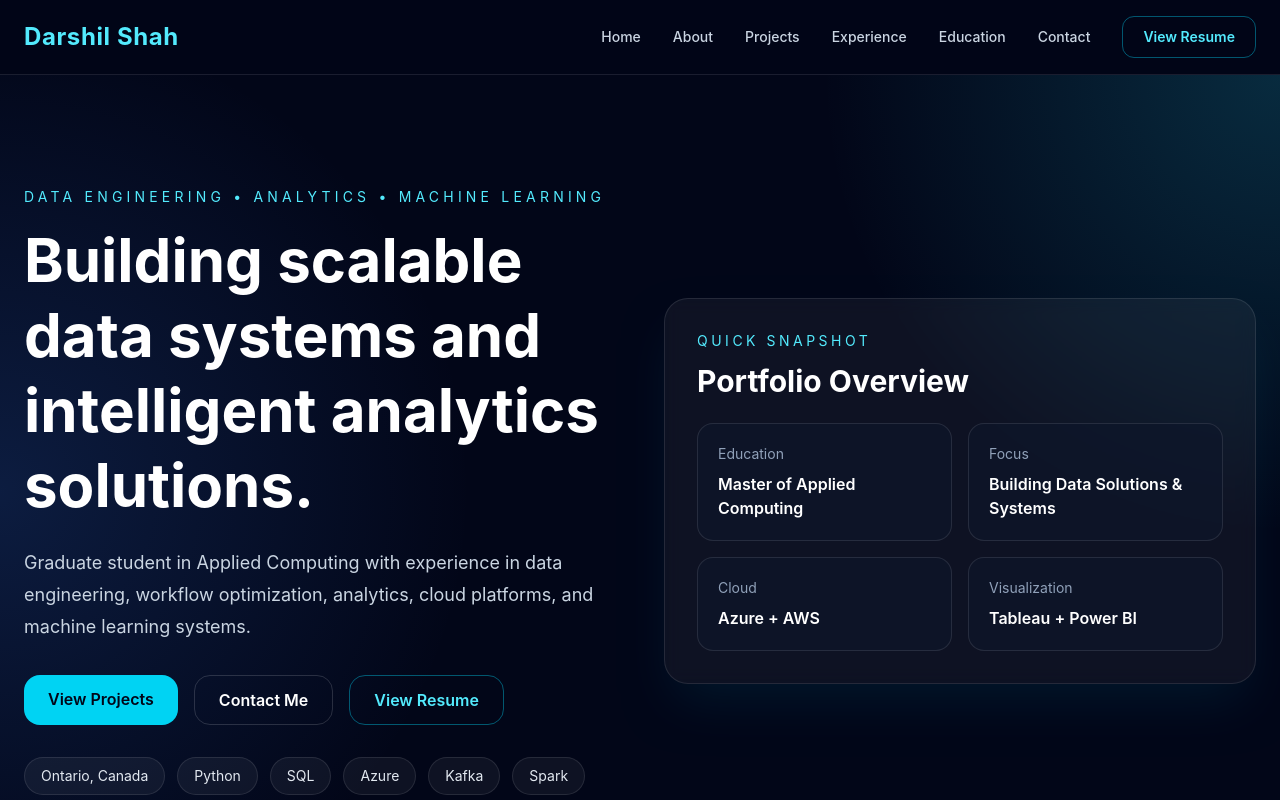
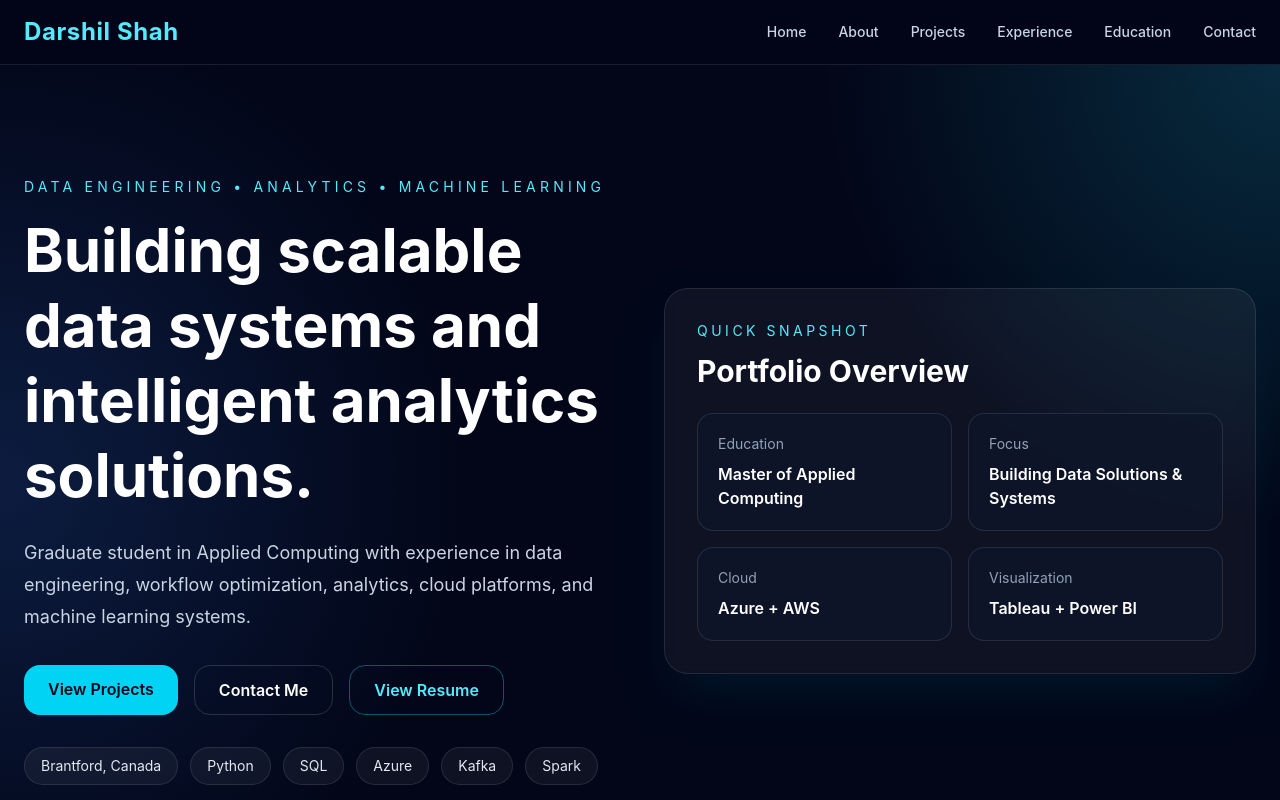
Before and after one commit to shahdarshil1104/darshil-portfolio, a React (Vite) app: page / in a window 1280 px wide. Shown: the top 800 px of the page. Built offline with nearby package versions, Linux system fonts and the light colour scheme.

Commit message:
Final Commit

```diff
--- a/src/App.jsx
+++ b/src/App.jsx
@@ -133,25 +133,25 @@ export default function App() {
               </a>
             ))}
 
-            <a
-              href="/resume.pdf"
+            {/* <a
+              href={`${import.meta.env.BASE_URL}resume.pdf`}
               target="_blank"
               rel="noreferrer"
               className="rounded-xl border border-cyan-400/40 px-5 py-2.5 text-sm font-semibold text-cyan-300 transition hover:bg-cyan-400 hover:text-slate-950"
             >
               View Resume
-            </a>
+            </a> */}
           </div>
 
-          <button
+          {/* <button
             className="rounded-lg border border-white/10 px-3 py-2 text-sm md:hidden"
             onClick={() => setMenuOpen(!menuOpen)}
           >
             Menu
-          </button>
+          </button> */}
         </div>
 
-        {/* {menuOpen && (
+        {menuOpen && (
           <div className="border-t border-white/10 bg-slate-900 px-6 py-4 md:hidden">
             <div className="flex flex-col gap-4">
               {navItems.map((item) => (
@@ -175,7 +175,7 @@ export default function App() {
               </a>
             </div>
           </div>
-        )} */}
+        )}
       </nav>
 
       {/* Hero */}
@@ -227,7 +227,7 @@ export default function App() {
             </div>
 
             <div className="mt-8 flex flex-wrap gap-3">
-              <span className={tagClass}>Ontario, Canada</span>
+              <span className={tagClass}>Brantford, Canada</span>
               <span className={tagClass}>Python</span>
               <span className={tagClass}>SQL</span>
               <span className={tagClass}>Azure</span>
```
